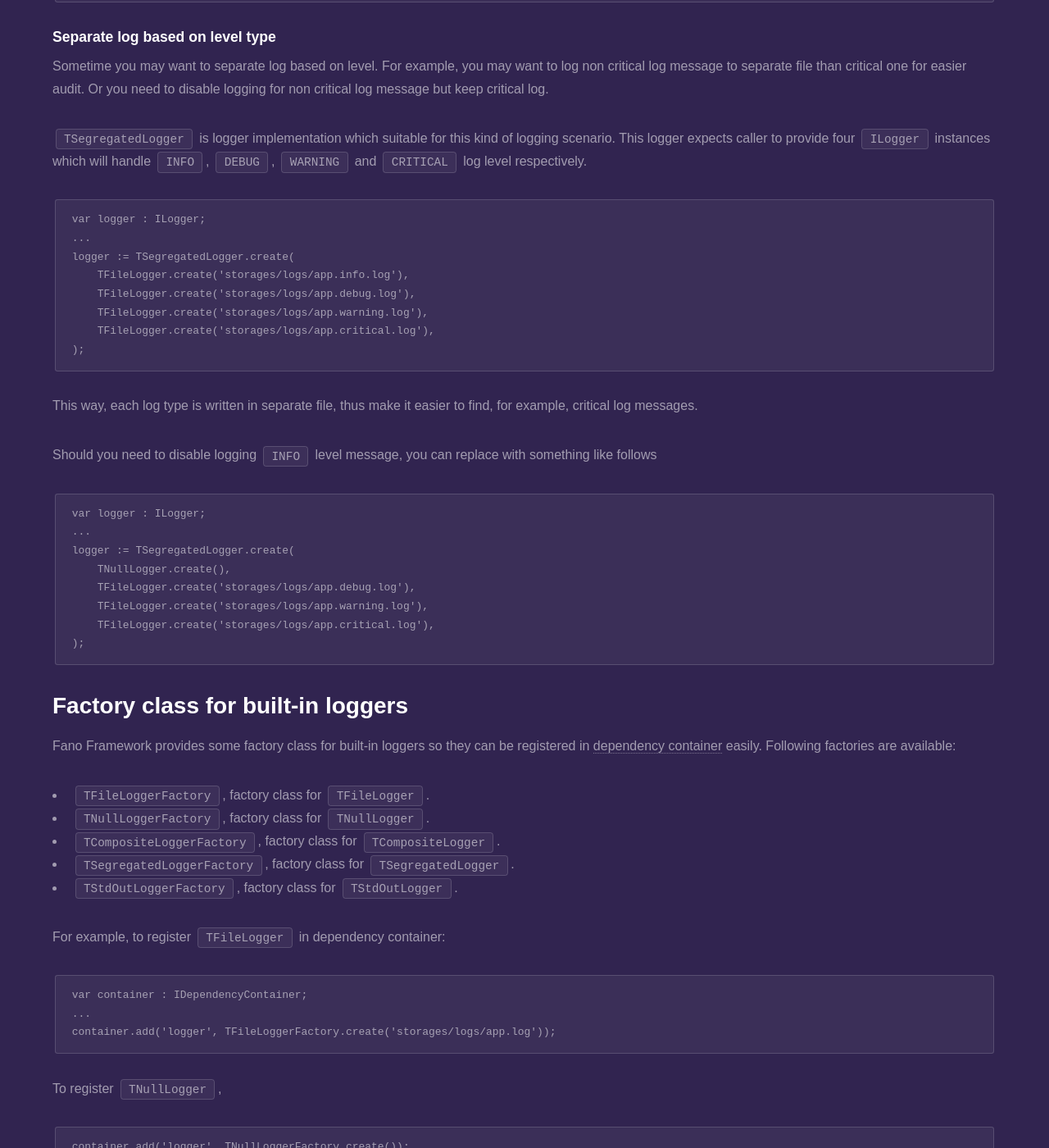
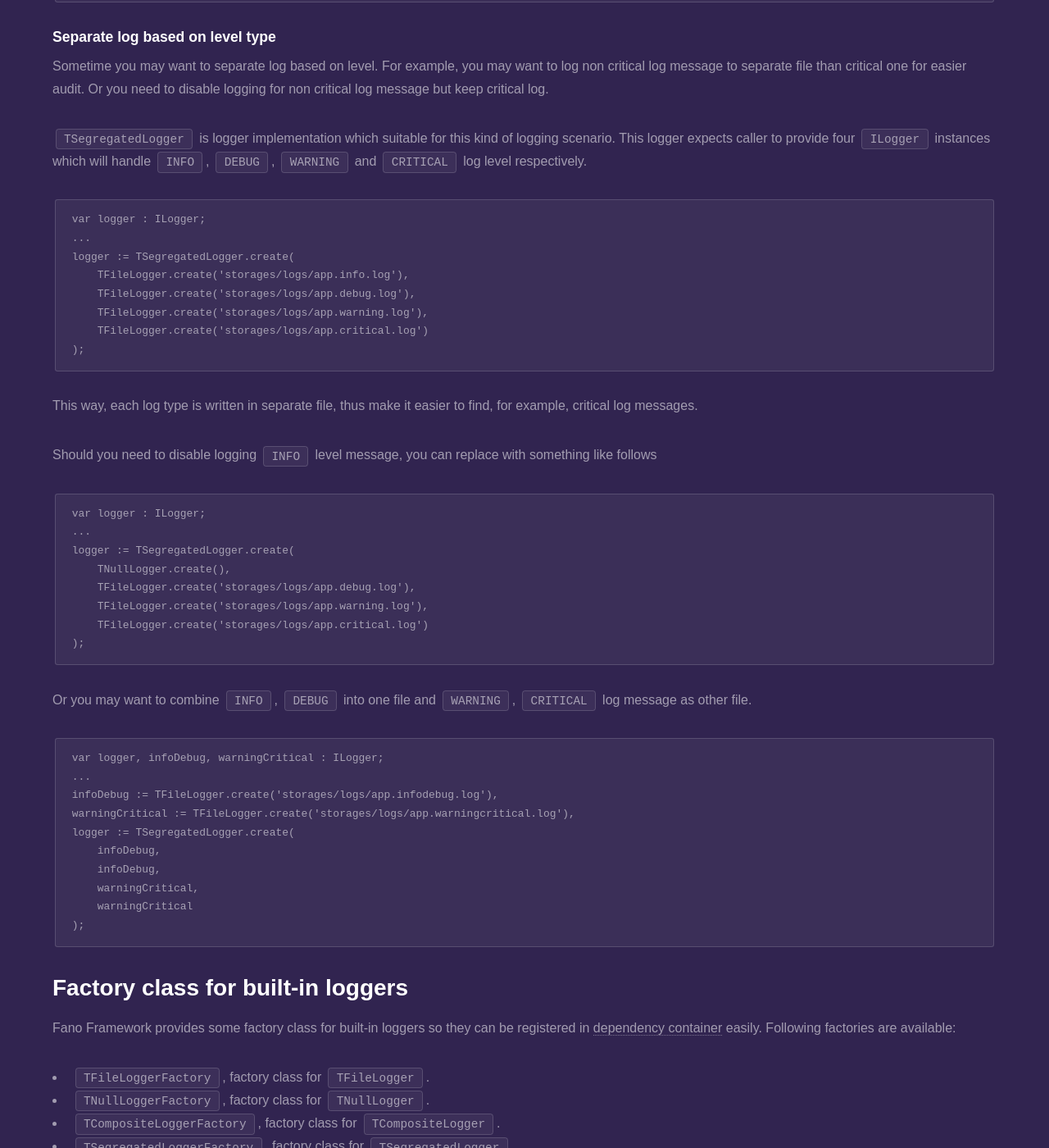
Before and after one commit to fanoframework/fanoframework.github.io, a Jekyll site: the page built from utilities/using-loggers/index.md, in a window 1280 px wide and 1400 px high, scrolled down 2249 px. Shown: the whole window at 82% size. Built offline with Jekyll 4.4.1, drawn with Linux system fonts in a browser that asks for light colours; our own code applies the rules of GitHub Pages for plain Markdown files.

Commit message:
add additional sample code to explain how to use new logger

````diff
--- a/utilities/using-loggers/index.md
+++ b/utilities/using-loggers/index.md
@@ -99,7 +99,7 @@
     TFileLogger.create('storages/logs/app.info.log'),
     TFileLogger.create('storages/logs/app.debug.log'),
     TFileLogger.create('storages/logs/app.warning.log'),
-    TFileLogger.create('storages/logs/app.critical.log'),
+    TFileLogger.create('storages/logs/app.critical.log')
 );
 ```
 This way, each log type is written in separate file, thus make it easier to find,
@@ -114,7 +114,22 @@
     TNullLogger.create(),
     TFileLogger.create('storages/logs/app.debug.log'),
     TFileLogger.create('storages/logs/app.warning.log'),
-    TFileLogger.create('storages/logs/app.critical.log'),
+    TFileLogger.create('storages/logs/app.critical.log')
+);
+```
+
+Or you may want to combine `INFO`, `DEBUG` into one file and `WARNING`, `CRITICAL` log message as other file.
+
+```
+var logger, infoDebug, warningCritical : ILogger;
+...
+infoDebug := TFileLogger.create('storages/logs/app.infodebug.log'),
+warningCritical := TFileLogger.create('storages/logs/app.warningcritical.log'),
+logger := TSegregatedLogger.create(
+    infoDebug,
+    infoDebug,
+    warningCritical,
+    warningCritical
 );
 ```
 
````
